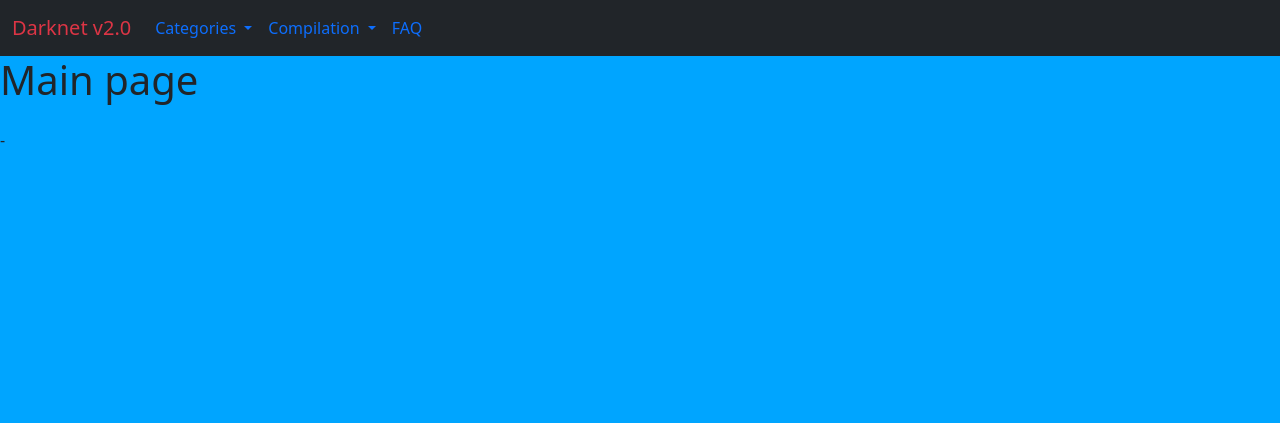
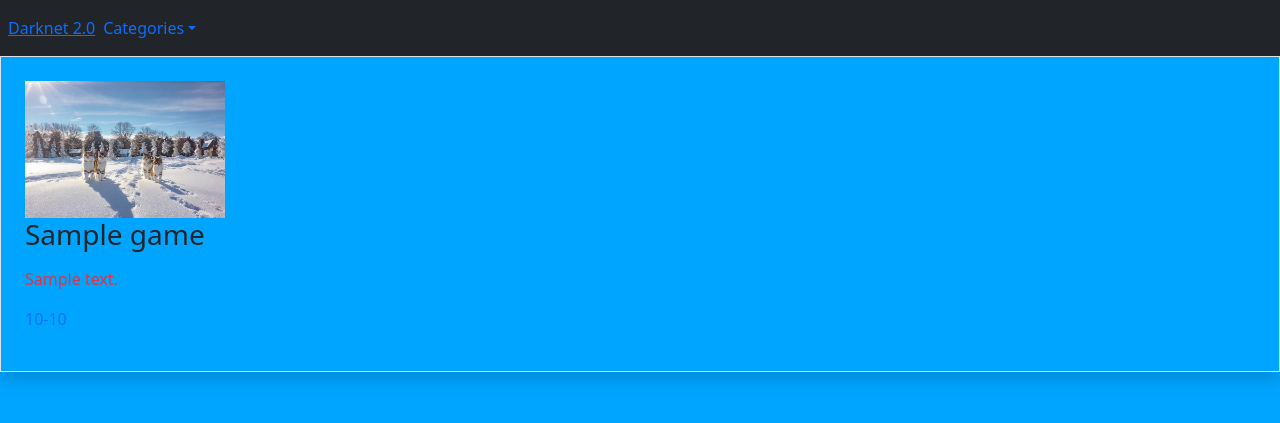
Before and after one commit to DeltaStas365/1st-django-project, a Django app: page / in a window 1280 px wide. Shown: the top 423 px of the page. Run offline with Django 4.2, Linux system fonts and the light colour scheme; tables that the repository leaves empty hold one stand-in row (values such as "Sample post").

Commit message:
New level of mazahism: redoin header

```diff
--- a/first_site/games/templates/base_generic.html
+++ b/first_site/games/templates/base_generic.html
@@ -15,50 +15,25 @@
 </head>
 <body>
 <header>
-    <nav class="navbar navbar-expand-lg bg-body-tertiary bg-dark">
-        <div class="container-fluid">
-            <a class="navbar-brand link-danger" href="{% url 'main' %}">Darknet v2.0</a>
-            <button class="navbar-toggler" type="button" data-bs-toggle="collapse"
-                    data-bs-target="#navbarSupportedContent" aria-controls="navbarSupportedContent"
-                    aria-expanded="false" aria-label="Toggle navigation">
-                <span class="navbar-toggler-icon"></span>
-            </button>
-            <div class="collapse navbar-collapse" id="navbarSupportedContent">
-                <ul class="navbar-nav me-auto mb-2 mb-lg-0">
-                    <li class="nav-item dropdown">
-                        <a class="nav-link dropdown-toggle" href="#" role="button" data-bs-toggle="dropdown"
-                           aria-expanded="false">
-                            Categories
-                        </a>
-                        <ul class="dropdown-menu">
-                            <li><a class="dropdown-item" href="#">Action</a></li>
-                            <li><a class="dropdown-item" href="#">Another action</a></li>
-                            <li>
-                                <hr class="dropdown-divider">
-                            </li>
-                            <li><a class="dropdown-item" href="#">Something else here</a></li>
-                        </ul>
-                    </li>
-                    <li class="nav-item dropdown">
-                        <a class="nav-link dropdown-toggle" href="#" role="button" data-bs-toggle="dropdown"
-                           aria-expanded="false">
-                            Compilation
-                        </a>
-                        <ul class="dropdown-menu">
-                            <li><a class="dropdown-item" href="#">Action</a></li>
-                            <li><a class="dropdown-item" href="#">Another action</a></li>
-                            <li>
-                                <hr class="dropdown-divider">
-                            </li>
-                            <li><a class="dropdown-item" href="#">Something else here</a></li>
-                        </ul>
-                    </li>
-                    <li class="nav-item">
-                        <a class="nav-link" href="#">FAQ</a>
-                    </li>
-                </ul>
-                </form>
-            </div>
+    <nav class="navbar fixed-top navbar-expand-lg bg-body-tertiary bg-dark">
+        <button class="navbar-toggler" type="button" data-bs-toggle="collapse"
+                data-bs-target="#menuItems" aria-controls="menuItems" aria-expanded="false"
+                aria-label="Toggle Navigation">
+            <span class="navbar-toggles-Item"></span>
+        </button>
+        <a class="navbar-brend ps-2" href="/">Darknet 2.0</a>
+        <div class="collapse navbar-collapse" id="menuItems">
+            <ul class="navbar-nav mr-auto">
+                <li class="nav-item dropdown">
+                    <a class="nav-link dropdown-toggle" href="/" id="navbarDropdown"
+                       type="button" data-toggle="dropdown" aria-expanded="false" aria-haspopup="true">Categories</a>
+                    <div class="dropdown-menu" aria-labelledby="navbarDropdown">
+                        {% for i in catergories %}
+                        <a class="dropdown-item" href="/category/{{i.id}}.html">{{i.name}}</a>
+                        {% endfor %}
+                    </div>
+                </li>
+            </ul>
         </div>
     </nav>
 </header>
@@ -72,5 +47,6 @@
 <!--</ul>-->
 {% block content %}
 {% endblock %}
+<script src="https://cdn.jsdelivr.net/npm/bootstrap@5.1.3/dist/js/bootstrap.min.js" integrity="sha384-QJHtvGhmr9XOIpI6YVutG+2QOK9T+ZnN4kzFN1RtK3zEFEIsxhlmWl5/YESvpZ13" crossorigin="anonymous"></script>
 </body>
 </html>
--- a/first_site/games/templates/games/index.html
+++ b/first_site/games/templates/games/index.html
@@ -1,11 +1,21 @@
 {% extends "base_generic.html" %}
+{% load static %}
 {% block content %}
 <h1>Main page</h1>
 <div class="row">
-    <div class="col-12 col-md-6 col-lg-4">
-        <h3 class="fw-bolt mb-3 text-dark">{{ games.name }}</h3>
-        <p class="text-danger">{{ games.desc }}</p>
-        <p class="text-bg-warning">{{ games.min_price }}-{{ games.max_price }}</p>
-    </div>
+    {% for game in games %}
+    <a href="{% url 'game_page' id=game.pk %}" class="text-decoration-none games-cards">
+        <div class="flex shadow p-4 border mb-3">
+            <div class="col-md-4">
+                <img src="{% static 'img_preview.jpg' %}" width="200px">
+            </div>
+            <div class="col-md-7">
+                <h3 class="fw-bolt mb-3 text-dark">{{ game.name }}</h3>
+                <p class="text-danger">{{ game.desc }}</p>
+                <p class="text-bg-warning">{{ game.min_price }}-{{ game.max_price }}</p>
+            </div>
+        </div>
+    </a>
+    {% endfor %}
 </div>
 {% endblock %}
--- a/first_site/games/urls.py
+++ b/first_site/games/urls.py
@@ -4,4 +4,5 @@
 urlpatterns = [
     # URL для входа
     path("", main, name="main"),
+    path("games/<int:id>/", game_page, name="game_page")
 ]
--- a/first_site/games/views.py
+++ b/first_site/games/views.py
@@ -7,3 +7,7 @@
 def main(request):
     games = Game.objects.all()
     return render(request, 'games/index.html', {'games': games, })
+
+def game_page(request, id):
+    game = Game.objects.get(pk=id)
+    return render(request, 'games/game_page.html', {'game': game, })
--- a/first_site/static/css/index.css
+++ b/first_site/static/css/index.css
@@ -3,3 +3,10 @@
     border: 1px solid #77B5FE;
     width: 100%;
 }
+.games-cards {
+    gap: 1rem;
+
+}
+.game-card {
+    width: 100%;
+}
```
Also changed, not shown: first_site/games/templates/games/game_page.html (added, +14 -0 lines), first_site/static/img_preview.jpg (added).
